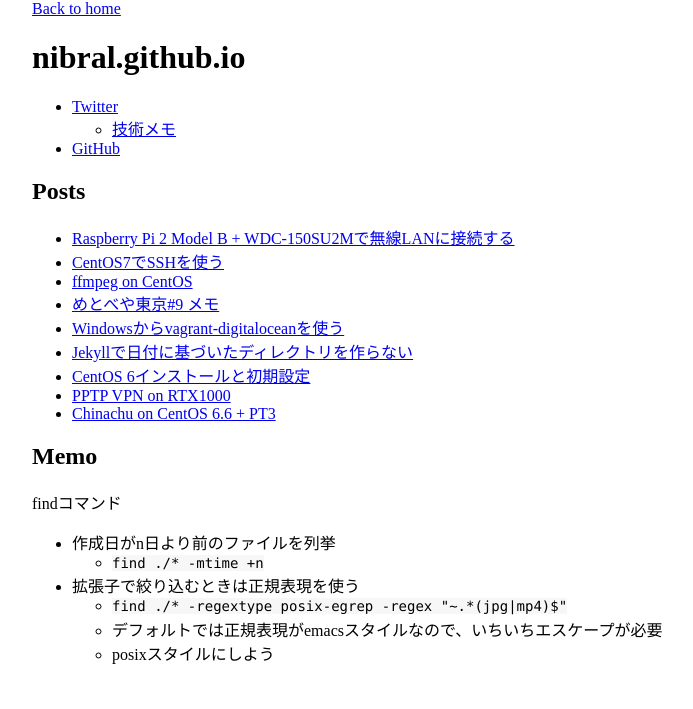
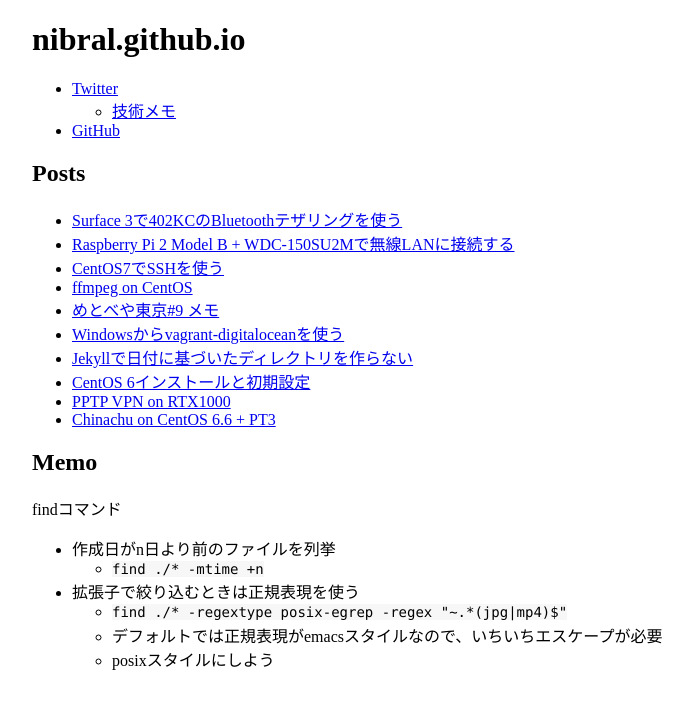
Before and after one commit to nibral/nibral.github.io, a Jekyll site: the page built from index.md, in a window 1280 px wide. Shown: the top 709 px of the page, without its empty margins (208-901 px from the left). Built offline with Jekyll 4.4.1, drawn with Linux system fonts in a browser that asks for light colours; some of the changed lines change nothing that is shown.

Commit message:
Surface 3で402KCのBTテザリングを使う記事を追加

```diff
--- /dev/null
+++ b/_layouts/index.html
@@ -0,0 +1,11 @@
+<!DOCTYPE html>
+<html lang="ja">
+	<head>
+		<meta charset="utf-8" />
+		<title>{{ page.title }}</title>
+		<link rel="stylesheet" href="/assets/css/style.css" type="text/css">
+	</head>
+	<body>
+		{{ content }}
+	</body>
+<html>
--- /dev/null
+++ b/_posts/2015-12-24-tethering_surface3_with_402kc.md
@@ -0,0 +1,56 @@
+---
+layout: default
+title: Surface 3で402KCのBluetoothテザリングを使う
+permalink: tethering_surface3_with_402kc
+---
+
+Surface 3で402KCのBluetoothテザリングを使う
+====
+
+注:Windows 8.1でのお話です
+
+問題:402KCとペアリングできない
+----
+
+Surface 3で402KCのBluetoothテザリングを使うためには、PAN(Personal Area Network)プロファイルでペアリングしなければならない。
+当初やろうとしていた手順は、
+1. 402KCでBluetoothテザリングの機器登録画面を開き、新規登録が行える状態にする
+![](/assets/images/2015-12-24-tethering-surface3-with-402kc/402kc-ready.jpg)
+1. Surface 3でチャームを出し、「設定」→「PC設定の変更」→「PCとデバイス」→「Bluetooth」を開いて402KCとペアリングを始める
+![](/assets/images/2015-12-24-tethering-surface3-with-402kc/metro-ready.png)
+1. 双方の端末に表示されたパスコードが一致していることを確認して続行する
+![](/assets/images/2015-12-24-tethering-surface3-with-402kc/metro-pairing.png)
+![](/assets/images/2015-12-24-tethering-surface3-with-402kc/402kc-pairing.jpg)
+
+ところが、これだと402KC側で「登録中」画面のままタイムアウトで失敗してしまう。
+![](/assets/images/2015-12-24-tethering-surface3-with-402kc/402kc-failed.jpg)
+このとき、Surface 3側ではペアリング完了の表示になっている。
+![](/assets/images/2015-12-24-tethering-surface3-with-402kc/metro-success.png)
+正確な原因はわからないが、Surface 3上の表示がヘッドセットのアイコン(HFP？)になっているところを見ると、
+Surface 3がペアリング後にPANプロファイルの要求(のようなもの)を出しておらず、402KCがこの要求を待ち続けてしまってタイムアウトになると推測。
+
+解決策:デバイスとプリンターからペアリングする
+----
+
+「PANの要求が出ないのが問題なら出せばいい」ということでWindowsでのBTテザリングの手順とかを調べたところ、
+コントロールパネルの「デバイスとプリンター」から操作することでうまくペアリングできた。以下手順。
+1. 402KCでBluetoothテザリングの機器登録画面を開き、新規登録が行える状態にする
+![](/assets/images/2015-12-24-tethering-surface3-with-402kc/402kc-ready.jpg)
+1. Surface 3で「デバイスとプリンター」を開く
+![](/assets/images/2015-12-24-tethering-surface3-with-402kc/win-devlist.png)
+1. 画面左上の「デバイスの追加」を押し、402KCを選んで「次へ」
+![](/assets/images/2015-12-24-tethering-surface3-with-402kc/win-devselect.png)
+1. パスコードの一致を確認して続行する
+![](/assets/images/2015-12-24-tethering-surface3-with-402kc/win-pairing.png)
+![](/assets/images/2015-12-24-tethering-surface3-with-402kc/402kc-pairing.jpg)
+1. Surface 3でペアリング処理が行われ、402KCも「登録中」の表示になる
+![](/assets/images/2015-12-24-tethering-surface3-with-402kc/win-success.png)
+![](/assets/images/2015-12-24-tethering-surface3-with-402kc/402kc-processing.jpg)
+1. **402KCの処理がタイムアウトになる前に**「デバイスとプリンター」上で402KCを選択し、画面上の「接続方法」から「アクセスポイント」を押す。
+![](/assets/images/2015-12-24-tethering-surface3-with-402kc/win-pan-enable.png)
+1. 「接続に成功しました」というメッセージが出て、402KCに詳細情報が表示される(PAN対応機器として認識されていることがわかる)。
+![](/assets/images/2015-12-24-tethering-surface3-with-402kc/win-pan-success.png)
+![](/assets/images/2015-12-24-tethering-surface3-with-402kc/402kc-success.jpg)
+
+402KCへの登録さえ成功すれば、次からは「402KCでBTテザリングをオンにする」→「Surface 3からPANで接続」するだけで接続できる。
+ping100ms越えは当たり前、速度も良くて200kbps前後の微妙な回線ではあるけれど、ないよりマシということで。
--- a/index.md
+++ b/index.md
@@ -1,5 +1,5 @@
 ---
-layout: default
+layout: index
 title: nibral.github.io
 ---
 
```
Also changed, not shown: _posts/2015-09-06-ssh-on-centos-7.md (+0 -2 lines), assets/images/2015-12-24-tethering-surface3-with-402kc/402kc-failed.jpg (added), assets/images/2015-12-24-tethering-surface3-with-402kc/402kc-pairing.jpg (added), assets/images/2015-12-24-tethering-surface3-with-402kc/402kc-processing.jpg (added), assets/images/2015-12-24-tethering-surface3-with-402kc/402kc-ready.jpg (added), assets/images/2015-12-24-tethering-surface3-with-402kc/402kc-success.jpg (added), assets/images/2015-12-24-tethering-surface3-with-402kc/metro-pairing.png (added), assets/images/2015-12-24-tethering-surface3-with-402kc/metro-ready.png (added), assets/images/2015-12-24-tethering-surface3-with-402kc/metro-success.png (added), assets/images/2015-12-24-tethering-surface3-with-402kc/win-devlist.png (added), assets/images/2015-12-24-tethering-surface3-with-402kc/win-devselect.png (added), assets/images/2015-12-24-tethering-surface3-with-402kc/win-pairing.png (added), assets/images/2015-12-24-tethering-surface3-with-402kc/win-pan-enable.png (added), assets/images/2015-12-24-tethering-surface3-with-402kc/win-pan-success.png (added), 1 more files.
